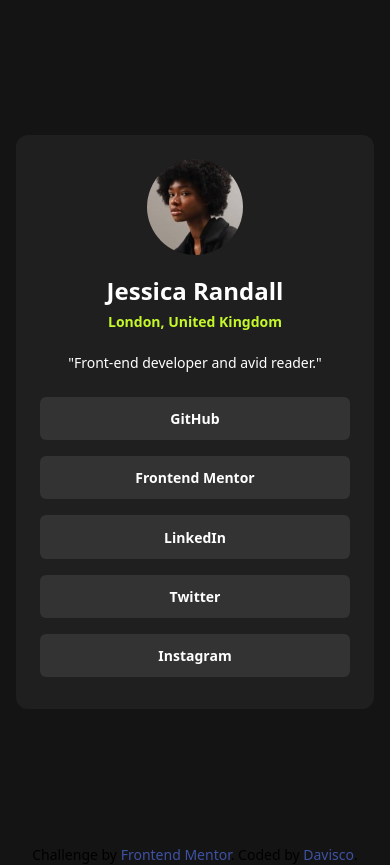
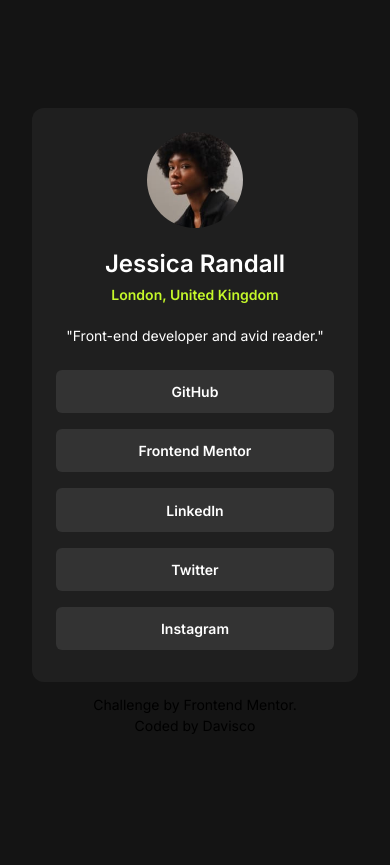
Before and after one commit to Dhavisco/social-links-profile, a website: page index.html in a window 390 px wide. After the commit the page ends 844 px from the top, so only its background shows below. Drawn offline with Linux system fonts and the light colour scheme.

Commit message:
styling and responsiveness

```diff
--- a/index.html
+++ b/index.html
@@ -7,30 +7,30 @@
   <link rel="icon" type="image/png" sizes="32x32" href="./assets/images/favicon-32x32.png">
    <link href="./src/output.css" rel="stylesheet">
    <link rel="stylesheet" href="styles.css">
-
+  <link rel="preconnect" href="https://fonts.googleapis.com">
+<link rel="preconnect" href="https://fonts.gstatic.com" crossorigin>
+<link href="https://fonts.googleapis.com/css2?family=Inter:wght@100..900&display=swap" rel="stylesheet">
   <title>Frontend Mentor | Social links profile</title>
 
-  <!-- Feel free to remove these styles or customise in your own stylesheet 👍 -->
   <style>
     .attribution { font-size: 14px; text-align: center; }
-    .attribution a { color: hsl(228, 45%, 44%); }
   </style>
 </head>
-<body class="attribution bg-[hsl(0,0%,8%)]">
+<body class="attribution bg-[hsl(0,0%,8%)] min-h-screen flex justify-center items-center m-0 p-0">
 
 
-<div class="flex items-center justify-center min-h-screen">
-  <div class="container card rounded-xl bg-[hsl(0,0%,12%)] p-6 m-4">
+<div class="flex flex-col items-center justify-center  m-8 md:my-4 md:max-w-sm w-full">
+  <div class="flex flex-col container card rounded-xl bg-[hsl(0,0%,12%)] p-6">
       <div class="flex justify-center">
       <img src="assets/images/avatar-jessica.jpeg" class="rounded-full" alt="">
         </div>
 
 
       <div class="name my-5">
-        <h1 class="text-white font-bold text-2xl">Jessica Randall</h1>
+        <h1 class="text-white font-semibold text-2xl">Jessica Randall</h1>
         <p class="text-[hsl(75,94%,57%)] font-semibold mt-1">London, United Kingdom</p>
       </div>
-      <div class="description text-white">
+      <div class="description text-white font-normal">
          <p>"Front-end developer and avid reader."</p>
       </div>
 
@@ -52,14 +52,18 @@
         </a>
       </div>
   </div>
+  <div class="attribution flex flex-col md:flex-row mt-3 md:mt-0">
+    <p>
+Challenge by <a href="https://www.frontendmentor.io?ref=challenge" target="_blank">Frontend Mentor</a>.
+    </p>
+    <p>Coded by <a href="#">Davisco</a></p>
+
+  </div>
 </div>
 
 
 
 
-  <div class="attribution">
-    Challenge by <a href="https://www.frontendmentor.io?ref=challenge" target="_blank">Frontend Mentor</a>.
-    Coded by <a href="#">Davisco</a>.
-  </div>
+
 </body>
 </html>
--- a/styles.css
+++ b/styles.css
@@ -1,10 +1,18 @@
+body{
+    font-family: "Inter", sans-serif;
+}
+
 .social-link{
 background-color: hsl(0, 0%, 20%);
 margin: 0.5rem 0;
 padding:0.7rem 0;
 width: 100%;
 border-radius: 0.375rem;
-color: white;
+}
+
+a.social-link:active, a.social-link:hover{
+    background-color: hsl(75, 94%, 57%);
+    color: white;
 }
 
 img{
@@ -16,3 +24,8 @@
     color: white;
     font-weight: 600;
 }
+
+.link:hover, .link:active{
+    color: black;
+
+}
```
Also changed, not shown: src/output.css.
